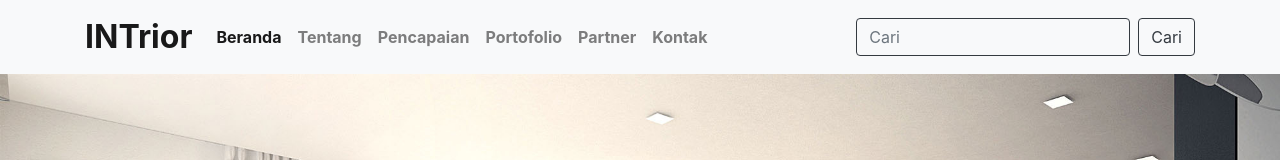
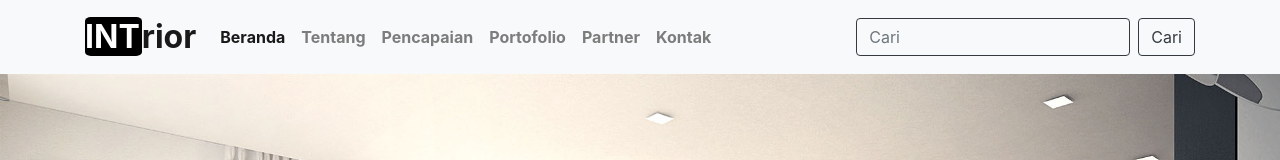
Before and after one commit to rioalifian12/tugasbesar_193040057, a plain HTML site: page index.html in a window 1280 px wide. Shown: the top 160 px of the page. Drawn offline with nearby package versions, Linux system fonts and the light colour scheme.

Commit message:
Merubah navbar brand

```diff
--- a/css/style.css
+++ b/css/style.css
@@ -1,5 +1,12 @@
 html {
 	scroll-behavior: smooth;
+}
+
+span {
+	background-color: black;
+	color: white;
+	padding-right: 2px;
+	border-radius: 10%;
 }
 
 .navbar {
--- a/index.html
+++ b/index.html
@@ -17,7 +17,7 @@
 
 <nav class="navbar navbar-expand-lg navbar-light bg-light" id="beranda">
   <div class="container">
-  <a class="navbar-brand" href="#beranda">INTrior</a>
+  <a class="navbar-brand" href="#beranda"><span>INT</span>rior</a>
   <button class="navbar-toggler" type="button" data-toggle="collapse" data-target="#navbarSupportedContent" aria-controls="navbarSupportedContent" aria-expanded="false" aria-label="Toggle navigation">
     <span class="navbar-toggler-icon"></span>
   </button>
```
